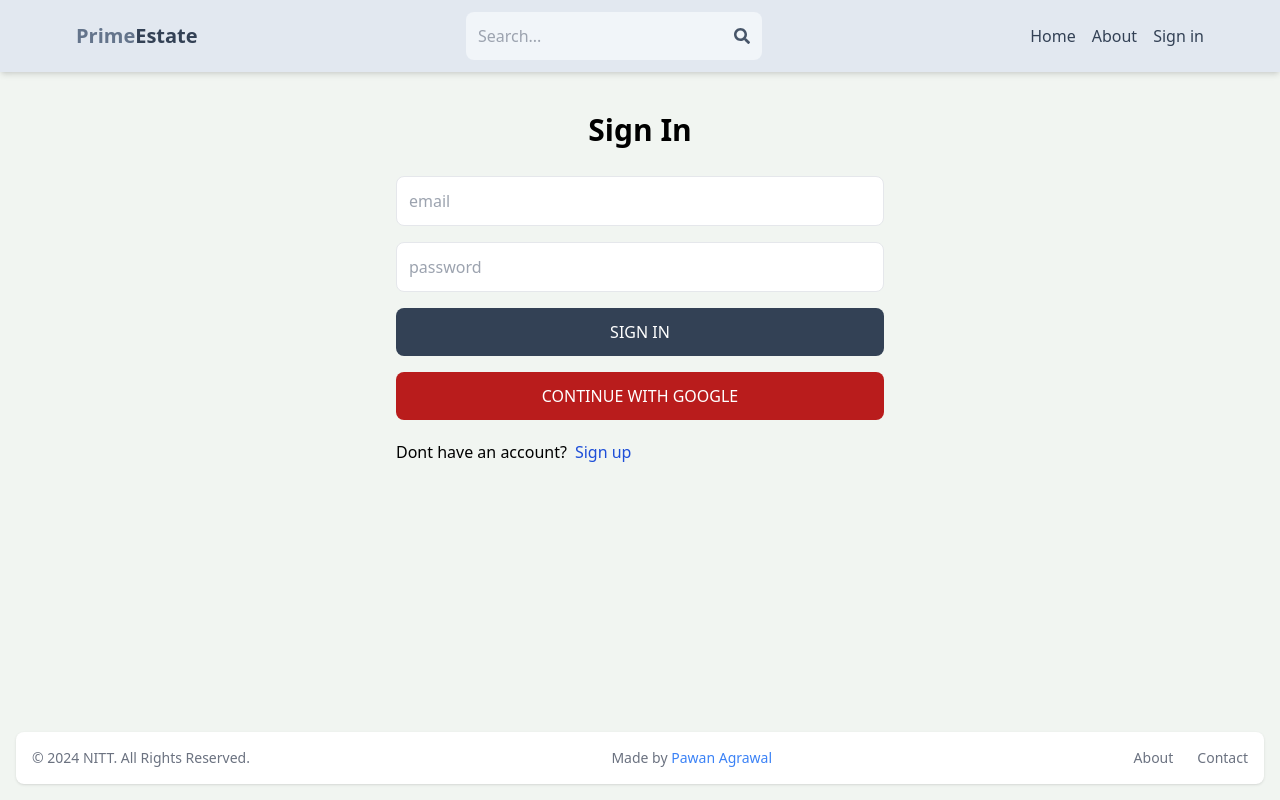
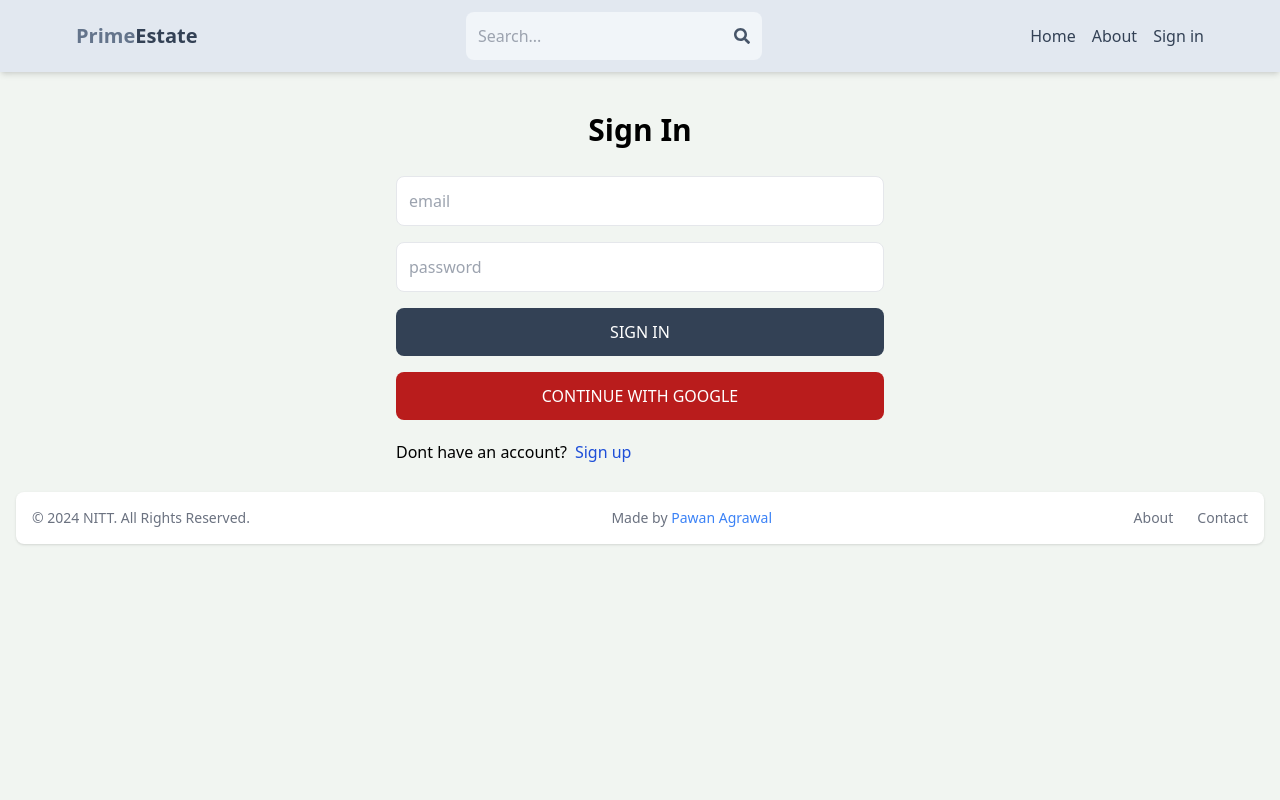
Before and after one commit to pawan-git7979/Real-estate, a React (Vite) app in the folder client/: page /sign-in in a window 1280 px wide. Built offline with nearby package versions, Linux system fonts and the light colour scheme; no server answers.

Commit message:
fix the footer

```diff
--- a/client/src/components/Footer.jsx
+++ b/client/src/components/Footer.jsx
@@ -3,9 +3,7 @@ import { Link } from 'react-router-dom'
 export default function Footer() {
   return (
     <div>
-
-
-<footer class="bg-white rounded-lg shadow m-4 dark:bg-gray-800 fixed inset-x-0 bottom-0">
+<footer class="bg-white rounded-lg shadow m-4 dark:bg-gray-800 inset-x-0 bottom-0">
     <div class="w-full mx-auto max-w-screen-xl p-4 md:flex md:items-center md:justify-between">
       <span class="text-sm text-gray-500 sm:text-center dark:text-gray-400">© 2024 <span>NITT</span>. All Rights Reserved.
     </span>
```
